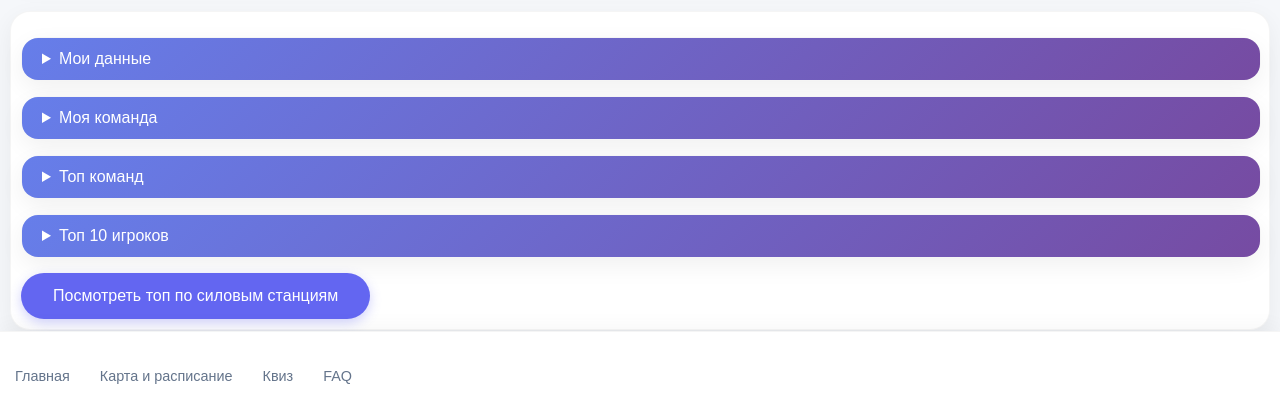
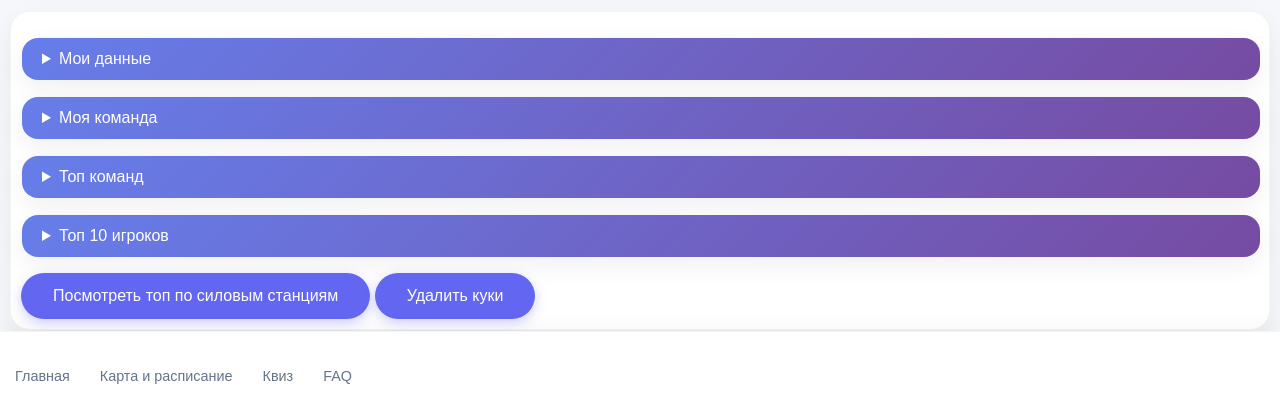
Before and after one commit to Laterner/laterner.github.io, a Python web app: template new_bot/api/templates/index.html in a window 1280 px wide. Shown: the part 992-1412 px from the top of the page. Run offline with Jinja, Linux system fonts and the light colour scheme; the template is opened without the code that fills it, so the values that code supplies are empty; some libraries are stand-ins or nearby versions.

Commit message:
Update index.html

```diff
--- a/new_bot/api/templates/index.html
+++ b/new_bot/api/templates/index.html
@@ -78,7 +78,7 @@
     </details>
 
     <a class="btn btn-primary" href="/kings_top">Посмотреть топ по силовым станциям</a>
-
+    <button class="btn btn-primary" onclick="delete_coockies()"> Удалить куки</button>
 </div>
 
 <script>
```
